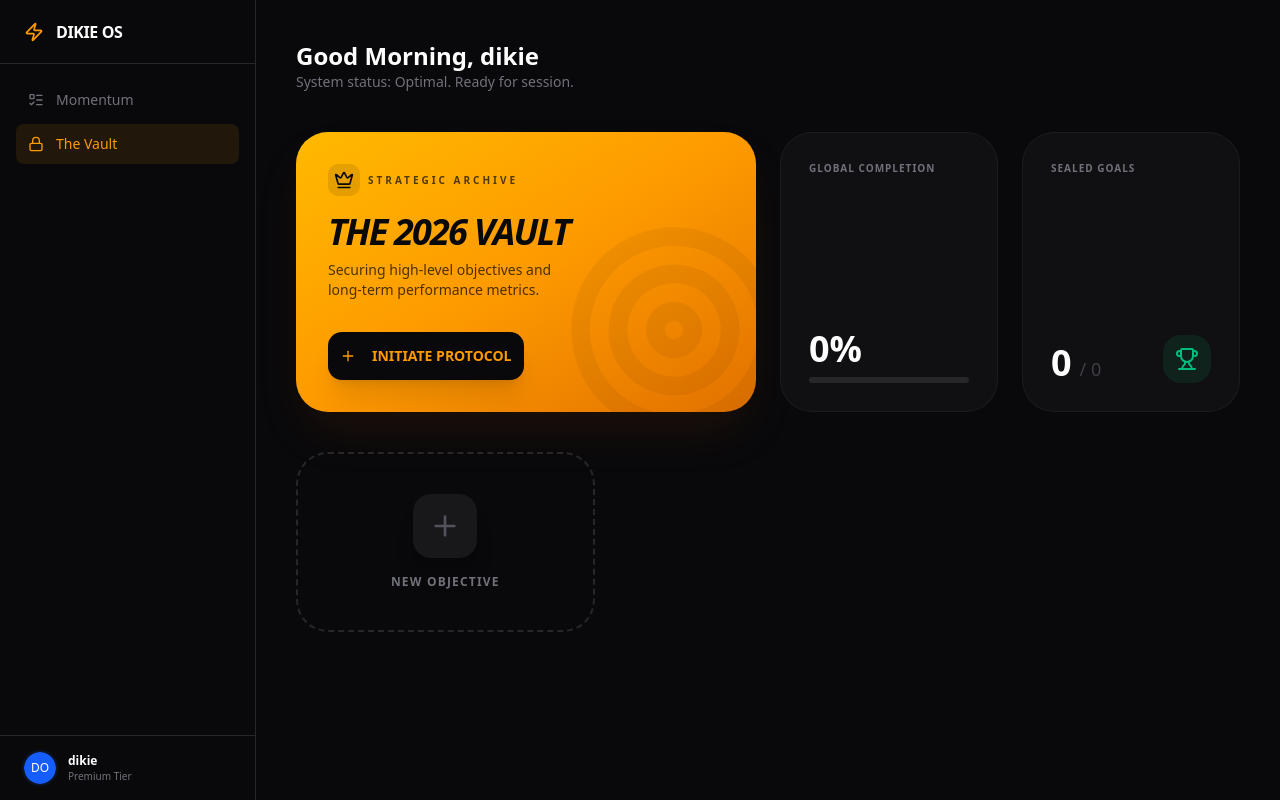
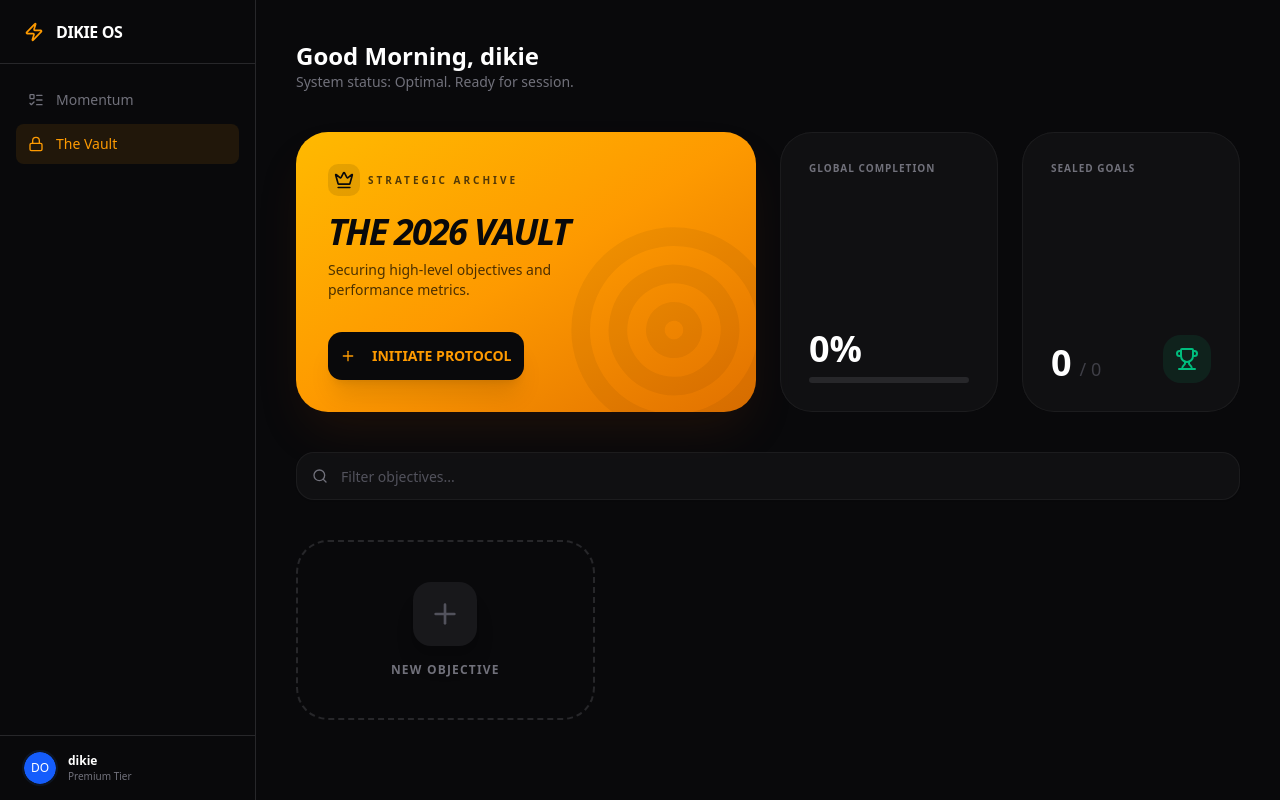
Before and after one commit to dikie001/resolve, a React (Vite) app: page / in a window 1280 px wide. Both pictures are taken after a click on the button "The Vault". Built offline with nearby package versions, Linux system fonts and the light colour scheme.

Commit message:
`feat: added search bar, pagination controls, and new resolution dialog`

```diff
--- a/src/features/Resolutions.tsx
+++ b/src/features/Resolutions.tsx
@@ -21,13 +21,18 @@ import type { Category, Resolution } from "@/types";
 import {
   ArrowUpRight,
   CheckCircle2,
+  ChevronLeft,
+  ChevronRight,
   Crown,
   Plus,
+  Search,
   Target,
   Trophy,
 } from "lucide-react";
-import { useState } from "react";
+import { useState, useMemo } from "react";
 import { toast } from "sonner";
+
+const ITEMS_PER_PAGE = 5;
 
 export function Resolutions({
   resolutions,
@@ -37,11 +42,26 @@ export function Resolutions({
   setResolutions: (r: Resolution[]) => void;
 }) {
   const [isDialogOpen, setIsDialogOpen] = useState(false);
+  const [searchQuery, setSearchQuery] = useState("");
+  const [currentPage, setCurrentPage] = useState(1);
   const [newRes, setNewRes] = useState<Partial<Resolution>>({
     category: "Personal",
     target: 100,
     unit: "%",
   });
+
+  // Filtered and Paginated Logic
+  const filteredResolutions = useMemo(() => {
+    return resolutions.filter((res) =>
+      res.title.toLowerCase().includes(searchQuery.toLowerCase()),
+    );
+  }, [resolutions, searchQuery]);
+
+  const totalPages = Math.ceil(filteredResolutions.length / ITEMS_PER_PAGE);
+  const paginatedResolutions = filteredResolutions.slice(
+    (currentPage - 1) * ITEMS_PER_PAGE,
+    currentPage * ITEMS_PER_PAGE,
+  );
 
   const addResolution = () => {
     if (!newRes.title) return;
@@ -72,7 +92,6 @@ export function Resolutions({
     });
   };
 
-  // Global Dashboard Logic
   const overallProgress = resolutions.length
     ? Math.round(
         (resolutions.reduce(
@@ -85,10 +104,10 @@ export function Resolutions({
     : 0;
 
   return (
-    <div className="space-y-10 animate-in fade-in slide-in-from-bottom-4 duration-700 pb-10">
+    <div className="space-y-6 md:space-y-10 animate-in fade-in slide-in-from-bottom-4 duration-700 pb-10 px-4 md:px-0">
       {/* Vault Hero Section */}
-      <div className="grid grid-cols-1 md:grid-cols-2 lg:grid-cols-4 gap-6">
-        <div className="md:col-span-2 bg-gradient-to-br from-amber-400 via-amber-500 to-amber-600 rounded-[2rem] p-8 text-zinc-950 shadow-2xl shadow-amber-900/20 relative overflow-hidden group">
+      <div className="grid grid-cols-1 md:grid-cols-2 lg:grid-cols-4 gap-4 md:gap-6">
+        <div className="md:col-span-2 bg-gradient-to-br from-amber-400 via-amber-500 to-amber-600 rounded-[1.5rem] md:rounded-[2rem] p-6 md:p-8 text-zinc-950 shadow-2xl shadow-amber-900/20 relative overflow-hidden group">
           <div className="relative z-10">
             <div className="flex items-center gap-2 mb-4">
               <div className="p-1.5 bg-black/10 rounded-lg">
@@ -98,11 +117,11 @@ export function Resolutions({
                 Strategic Archive
               </span>
             </div>
-            <h1 className="text-4xl font-black italic tracking-tighter mb-2">
+            <h1 className="text-3xl md:text-4xl font-black italic tracking-tighter mb-2">
               THE 2026 VAULT
             </h1>
-            <p className="text-sm font-medium text-black/70 max-w-[240px] mb-8">
-              Securing high-level objectives and long-term performance metrics.
+            <p className="text-sm font-medium text-black/70 max-w-[240px] mb-6 md:mb-8">
+              Securing high-level objectives and performance metrics.
             </p>
             <Button
               onClick={() => setIsDialogOpen(true)}
@@ -114,7 +133,7 @@ export function Resolutions({
           <Target className="absolute right-[-30px] bottom-[-30px] w-56 h-56 text-black opacity-5 rotate-12 group-hover:rotate-0 transition-transform duration-1000" />
         </div>
 
-        <div className="bg-zinc-900/50 backdrop-blur-md border border-white/5 rounded-[2rem] p-7 flex flex-col justify-between group hover:border-amber-500/20 transition-colors">
+        <div className="bg-zinc-900/50 backdrop-blur-md border border-white/5 rounded-[1.5rem] md:rounded-[2rem] p-6 md:p-7 flex flex-col justify-between group hover:border-amber-500/20 transition-colors">
           <div className="flex justify-between items-start">
             <span className="text-[10px] font-black text-zinc-500 uppercase tracking-widest">
               Global Completion
@@ -122,7 +141,7 @@ export function Resolutions({
             <ArrowUpRight className="w-4 h-4 text-amber-500 opacity-0 group-hover:opacity-100 transition-opacity" />
           </div>
           <div>
-            <div className="text-4xl font-black text-white mb-2">
+            <div className="text-3xl md:text-4xl font-black text-white mb-2">
               {overallProgress}%
             </div>
             <Progress
@@ -151,9 +170,23 @@ export function Resolutions({
         </div>
       </div>
 
+      {/* Search Bar */}
+      <div className="relative group">
+        <Search className="absolute left-4 top-1/2 -translate-y-1/2 w-4 h-4 text-zinc-500 group-focus-within:text-amber-500 transition-colors" />
+        <Input
+          placeholder="Filter objectives..."
+          value={searchQuery}
+          onChange={(e) => {
+            setSearchQuery(e.target.value);
+            setCurrentPage(1);
+          }}
+          className="bg-zinc-900/50 border-white/5 pl-11 h-12 rounded-2xl text-white placeholder:text-zinc-600 focus-visible:ring-amber-500/50"
+        />
+      </div>
+
       {/* Resolutions Grid */}
-      <div className="grid grid-cols-1 sm:grid-cols-2 lg:grid-cols-3 gap-6 auto-rows-fr">
-        {resolutions.map((res) => (
+      <div className="grid grid-cols-1 sm:grid-cols-2 lg:grid-cols-3 gap-4 md:gap-6 auto-rows-fr">
+        {paginatedResolutions.map((res) => (
           <ResolutionCard
             key={res.id}
             resolution={res}
@@ -164,20 +197,52 @@ export function Resolutions({
           />
         ))}
 
+        {paginatedResolutions.length < ITEMS_PER_PAGE && (
           <button
             onClick={() => setIsDialogOpen(true)}
-          className="h-full border-2 border-dashed border-zinc-800 rounded-[2rem] p-8 hover:border-amber-500/40 hover:bg-amber-500/5 transition-all flex flex-col items-center justify-center min-h-[180px] group"
+            className="h-full border-2 border-dashed border-zinc-800 rounded-[1.5rem] md:rounded-[2rem] p-6 md:p-8 hover:border-amber-500/40 hover:bg-amber-500/5 transition-all flex flex-col items-center justify-center min-h-[160px] md:min-h-[180px] group"
           >
-          <div className="p-4 bg-zinc-900 rounded-2xl group-hover:scale-110 group-hover:bg-zinc-800 transition-all duration-500 mb-4 shadow-xl">
-            <Plus className="w-8 h-8 text-zinc-600 group-hover:text-amber-500" />
+            <div className="p-3 md:p-4 bg-zinc-900 rounded-2xl group-hover:scale-110 group-hover:bg-zinc-800 transition-all duration-500 mb-4 shadow-xl">
+              <Plus className="w-6 h-6 md:w-8 md:h-8 text-zinc-600 group-hover:text-amber-500" />
             </div>
-          <span className="text-xs font-black text-zinc-500 group-hover:text-amber-500 uppercase tracking-widest">
+            <span className="text-[10px] md:text-xs font-black text-zinc-500 group-hover:text-amber-500 uppercase tracking-widest">
               New Objective
             </span>
           </button>
+        )}
       </div>
 
-      {/* New Resolution Dialog - Responsive Fixes Applied */}
+      {/* Pagination Controls */}
+      {totalPages > 1 && (
+        <div className="flex items-center justify-center gap-2 pt-4">
+          <Button
+            variant="outline"
+            size="icon"
+            onClick={() => setCurrentPage((p) => Math.max(1, p - 1))}
+            disabled={currentPage === 1}
+            className="bg-zinc-900 border-white/5 text-white hover:bg-zinc-800 disabled:opacity-30 rounded-xl"
+          >
+            <ChevronLeft className="w-4 h-4" />
+          </Button>
+          <div className="bg-zinc-900 border border-white/5 px-4 h-10 flex items-center rounded-xl">
+            <span className="text-[10px] font-black text-amber-500 uppercase tracking-widest">
+              Page {currentPage} <span className="text-zinc-600 mx-1">/</span>{" "}
+              {totalPages}
+            </span>
+          </div>
+          <Button
+            variant="outline"
+            size="icon"
+            onClick={() => setCurrentPage((p) => Math.min(totalPages, p + 1))}
+            disabled={currentPage === totalPages}
+            className="bg-zinc-900 border-white/5 text-white hover:bg-zinc-800 disabled:opacity-30 rounded-xl"
+          >
+            <ChevronRight className="w-4 h-4" />
+          </Button>
+        </div>
+      )}
+
+      {/* New Resolution Dialog */}
       <Dialog open={isDialogOpen} onOpenChange={setIsDialogOpen}>
         <DialogContent className="bg-zinc-950 border-white/5 text-white rounded-[2rem] w-[95vw] sm:max-w-[425px] max-h-[90vh] overflow-y-auto">
           <DialogHeader>
```
Lines whose indentation alone changed are shown as unchanged.
